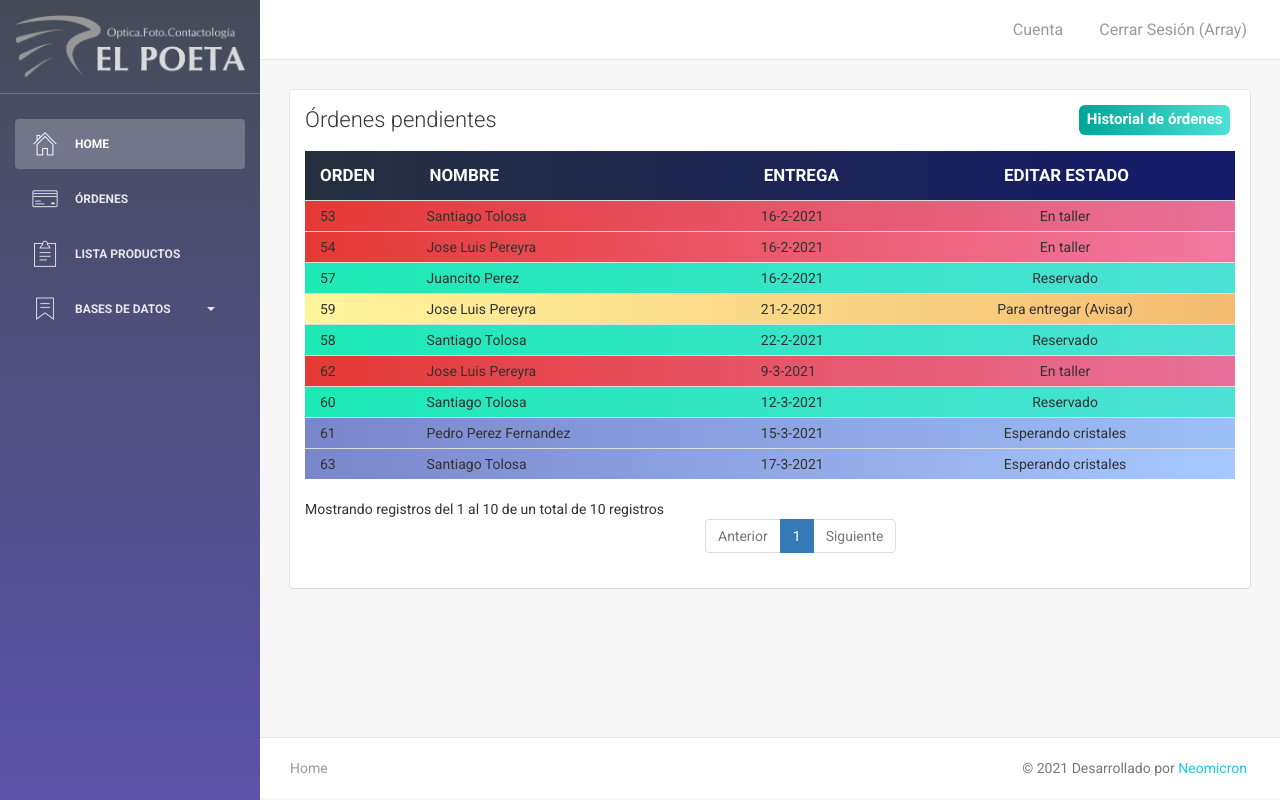
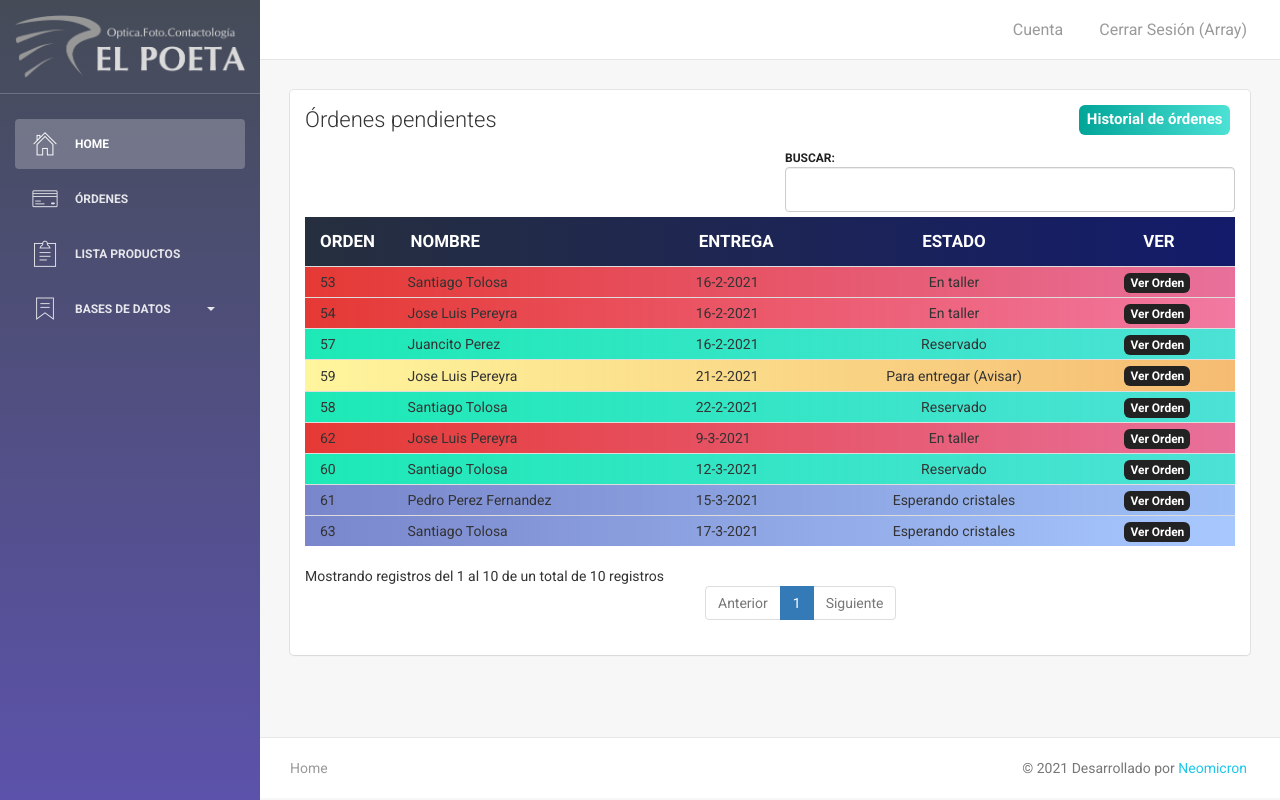
Before and after one commit to Santolei/optica, a PHP site: page / in a window 1280 px wide. Run offline with PHP 8.4, Linux system fonts and the light colour scheme; a user stored in the database is signed in; data comes from the database, SQL or seed files in the repository.

Commit message:
Agrego modal en Index

```diff
--- a/assets/css/style.css
+++ b/assets/css/style.css
@@ -521,6 +521,19 @@
   background: linear-gradient(90deg,#05364f,rgba(0,213,196,.7));
 }
 
+.boton-ver {
+  background: #222;
+  border-radius: 6px;
+  font-size: 12px;
+  font-weight: bold;
+  color: #fff;
+  padding: .25em .5em;
+  transition: .25s all ease;
+}
+.boton-ver:hover{
+  background: linear-gradient(90deg,#000,rgba(1,1,1,.7));
+}
+
 /* Estado de las ordenes. Index*/
 .estado a{
   color: #333;
--- a/consultas/ordenes_indexjson.php
+++ b/consultas/ordenes_indexjson.php
@@ -34,7 +34,8 @@ $columns = array(
     array( 'db' => 'id', 'dt' => 0 ),
     array( 'db' => 'nombre', 'dt' => 1 ),
     array( 'db' => 'fecha_entrega', 'dt' => 2 ),
-    array( 'db' => 'estado', 'dt' => 3 )
+    array( 'db' => 'estado', 'dt' => 3 ),
+    array( 'db' => 'id', 'dt' => 4 )
 
 );
 
--- a/index.php
+++ b/index.php
@@ -5,6 +5,15 @@ include 'inc/sessions.php';
 
 require 'config/conexion.php';
 
+// --- Traigo las órdenes de la Base de datos que no estén en entregado---- //
+
+$result = $con->PREPARE("
+	SELECT * FROM ordenes
+	WHERE NOT estado = 'Entregado'
+	");
+$result->execute();
+$ordenes = $result->fetchAll();
+
 $active_home="active";
 require 'views/index.view.php';
 
--- a/modals/modal_edit_estado.php
+++ b/modals/modal_edit_estado.php
@@ -22,6 +22,9 @@
 
         <form action="consultas/editar_estado.php" id="form-add-producto" method="POST">
           <div class="form-group p-2">
+            <label for="nombre_modal">Nombre:</label>
+            <input type="text" class="form-control" id="nombre_modal" name="nombre_modal">
+
             <label for="estado">Estado:</label>
             <div class="row">
               <div class="col-md-12">
--- a/scripts/index.php
+++ b/scripts/index.php
@@ -19,7 +19,7 @@ $(document).ready(function()
         "processing": true,
         "serverSide": true,
         "pageLength": 350,
-        "bFilter": false,
+        "bFilter": true,
         "bLengthChange": false,
         "order": [[ 2, "asc" ]],
         autoFill: true,
@@ -32,8 +32,14 @@ $(document).ready(function()
             var y = formattedDate.getFullYear();
         $('td:eq(2)', nRow).html(d + "-" + m + "-" + y);
 
-        $('td:eq(3)', nRow).addClass('text-center estado').html("<a class='estado_orden' onclick='cambiaIdModal(" + aData[0] + ',' + '"' + aData[3] + '"' + ")'  href='#'" + aData[0] + '">' +
-            aData[3] + '</a>');
+        $('td:eq(3)', nRow).addClass('text-center estado').html(
+            aData[3]);
+
+        //$('td:eq(4)', nRow).addClass('text-center estado').html("<a class='estado_orden' onclick='cambiaIdModal(" + aData[0] + ',' + '"' + aData[3] + '"' + ")'  href='#'" + aData[0] + '">' +
+            //'<span class="boton-ver text-center"> Ver Orden' + '</a>');
+
+        $('td:eq(4)', nRow).addClass('text-center estado').html("<a class='estado_orden' onclick='cambiaIdModal(" + aData[0] + ',' + '"' + aData[3] + '"' + ")' data-toggle='modal' data-target='" + '#modal_edit_estado' + aData[0] + "'" + "href='#'" + '>' +
+            '<span class="boton-ver text-center"> Ver Orden' + '</a>');
 
         return nRow;
         },
@@ -89,11 +95,9 @@ $(document).ready(function()
 
     function cambiaIdModal(id,estado){
 
-        //
-        $('#nroorden').text(id);
         $('input[name="id_orden"]').val(id);
-        $('#modal_edit_estado').modal('show');
-        $('#estado').val(estado);
+        idfinal= '#estado' + id;
+        $(idfinal).val(estado);
     }
 
     // Si está seleccionamos el select de "para entregar" voy a poner visible el segundo select
--- a/views/index.view.php
+++ b/views/index.view.php
@@ -15,6 +15,7 @@
                                 <div class="d-flex justify-content-between">
                                 	<h4 class="title">Órdenes pendientes</h4>
                                 	<a href="historial_ordenes.php" class="mr-2 text-white boton-historial" style="font-size: 15px;">Historial de órdenes</a>
+
                                 </div>
                             </div>
                             <div class="content">
@@ -24,7 +25,8 @@
                                             <th>Orden</th>
                                             <th>Nombre</th>
                                             <th>Entrega</th>
-                                            <th class="text-center">Editar estado</th>
+                                            <th class="text-center">Estado</th>
+                                            <th class="text-center">Ver</th>
                                         </thead>
                                         <tbody></tbody>
                                     </table>
@@ -41,6 +43,79 @@
 
 
 <?php include 'views/footer.php' ?>
+
+<?php foreach ($ordenes as $orden): ?>
+
+    <!-- Modal de orden <?php echo $orden['id'] ?> -->
+<div class="modal fade" id="modal_edit_estado<?php echo $orden['id'] ?>" tabindex="-1" role="dialog" aria-labelledby="myModalLabel"
+  aria-hidden="true">
+  <div class="modal-dialog modal-notify" role="document">
+    <!--Content-->
+    <div class="modal-content">
+      <!--Header-->
+      <div class="p-4 info-color d-flex justify-content-between align-items-center" style="background: #f2f2f2;">
+
+        <p class="heading lead mb-0">Orden N°: <span id="nroorden"><?php echo $orden['id'] ?></span></p>
+
+        <div class="d-flex align-items-center justify-content-between">
+            <h4 class="m-0"><strong>Nombre:</strong> <?php echo $orden['nombre'] ?> </h4>
+            <button type="button" class="close ml-4" data-dismiss="modal" aria-label="Close">
+              <span aria-hidden="true" class="white-text">&times;</span>
+            </button>
+        </div>
+      </div>
+
+      <hr class="mt-0 mb-0">
+
+      <!--Body-->
+      <div class="modal-body mt-0" >
+
+        <form action="consultas/editar_estado.php" id="form-add-producto<?php echo $orden['id'] ?>" method="POST">
+          <div class="form-group p-0">
+              <div class="d-flex"><p class="mb-2"><strong>Total a pagar:</strong> $<?php echo $orden['total'] ?> </p></div>
+              <div class="d-flex"><p class="mb-0"><strong>Seña:</strong> $<?php echo $orden['senia'] ?></div></p>
+              <div class="d-flex"><p class="mb-2"><strong>Saldo:</strong> $<?php echo $orden['saldo'] ?></div></p>
+
+            <label for="estado">Estado:</label>
+            <div class="row">
+              <div class="col-md-12">
+                <select name="estado" onchange="checkEstado()" class="form-control mb-4" id="estado<?php echo $orden['id'] ?>">
+                  <option value="Reservado">Reservado</option>
+                  <option value="Esperando seña">Esperando seña</option>
+                  <option value="Esperando cristales">Esperando cristales</option>
+                  <option value="Esperando armazón">Esperando armazón</option>
+                  <option value="En taller">En taller</option>
+                  <option value="Para entregar (Avisar)">Para entregar (Avisar)</option>
+                  <option value="Para entregar (Avisado)">Para entregar (Avisado)</option>
+                  <option value="Entregado">Entregado</option>
+                </select>
+              </div>
+              <div class="col-md-6 hidden entregar_container">
+                <select name="entregar" class="form-control" id="entregar">
+                  <option value="Avisar">Avisar</option>
+                  <option value="Avisado">Avisado</option>
+                </select>
+              </div>
+
+            </div>
+            <input type="hidden" name="id_orden" id="id_orden">
+          </div>
+          <!--Footer-->
+        <div class="modal-footer justify-content-center">
+          <button type="submit" class="btn info-color white-text">Guardar</button>
+          <a class="btn btn-outline-info waves-effect" data-dismiss="modal">Cancelar</a>
+        </div>
+        </form>
+      </div>
+
+
+    </div>
+    <!--/.Content-->
+  </div>
+</div>
+<!-- Fin modal de orden-->
+
+<?php endforeach ?>
 <!-- SCRIPTS DE INDEX.PHP -->
 <?php include 'scripts/index.php' ?>
-<?php include 'modals/modal_edit_estado.php' ?>
+<!-- include 'modals/modal_edit_estado.php' ?>-->
```
